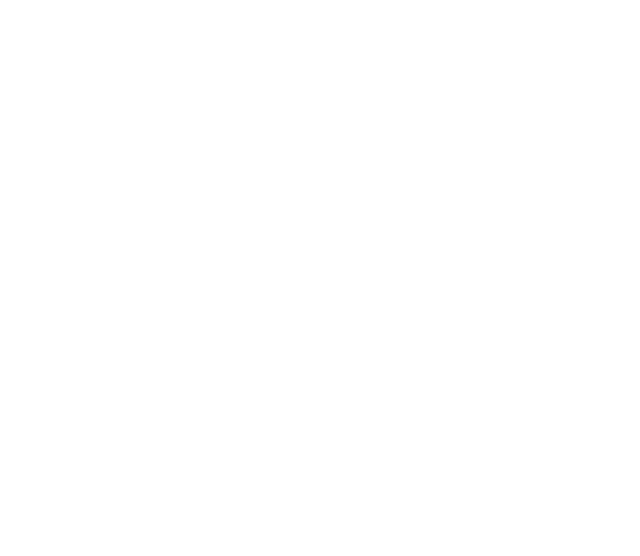
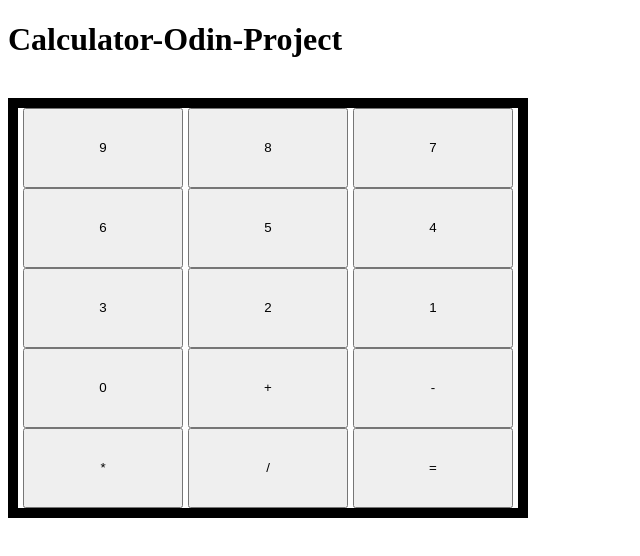
Before and after one commit to Bipin-Kalakheti/Calculator-odin-project, a plain HTML site: page index.html in a window 1280 px wide. Shown: the whole page, without its empty margins (0-640 px from the left). Drawn offline with Linux system fonts and the light colour scheme.

Commit message:
add calculator buttons and display, add css

```diff
--- a/index.html
+++ b/index.html
@@ -3,9 +3,42 @@
 <head>
     <meta charset="UTF-8">
     <meta name="viewport" content="width=device-width, initial-scale=1.0">
-    <title>Document</title>
+    <title>Calculator-Odin-Project</title>
+    <link rel="stylesheet" href="style.css" />
+
 </head>
 <body>
+    <div class="main-container">
+        <div class="header">
+            <div class="head-text">
+                <h1>Calculator-Odin-Project</h1>
+            </div>
+            <div class="hero-image">
+                <img src="" alt="" class="hero-img">
+            </div>
+        </div>
+        <div class="calculator-container">
+            <div class="calculator-display">
 
+            </div>
+            <div class="buttons-container">
+                <button class="numbers">9</button>
+                <button class="number">8</button>
+                <button class="number">7</button>
+                <button class="number">6</button>
+                <button class="number">5</button>
+                <button class="number">4</button>
+                <button class="number">3</button>
+                <button class="number">2</button>
+                <button class="number">1</button>
+                <button class="number">0</button>
+                <button class="operation">+</button>
+                <button class="operation">-</button>
+                <button class="operation">*</button>
+                <button class="operation">/</button>
+                <button class="operation">=</button>
+            </div>
+        </div>
+    </div>
 </body>
 </html>
--- /dev/null
+++ b/style.css
@@ -0,0 +1,23 @@
+.calculator-container{
+    display: flex;
+    flex-direction: column;
+    border: 10px solid black;
+    width: 500px;
+    height: 400px;
+}
+
+.calculator-display{
+    height: inherit;
+    background-color: gray;
+}
+.buttons-container{
+    display: flex;
+    justify-content: space-evenly;
+    flex-wrap: wrap;
+
+}
+
+.buttons-container button {
+    height: 10vh;
+    width: 20vh;
+}
```
